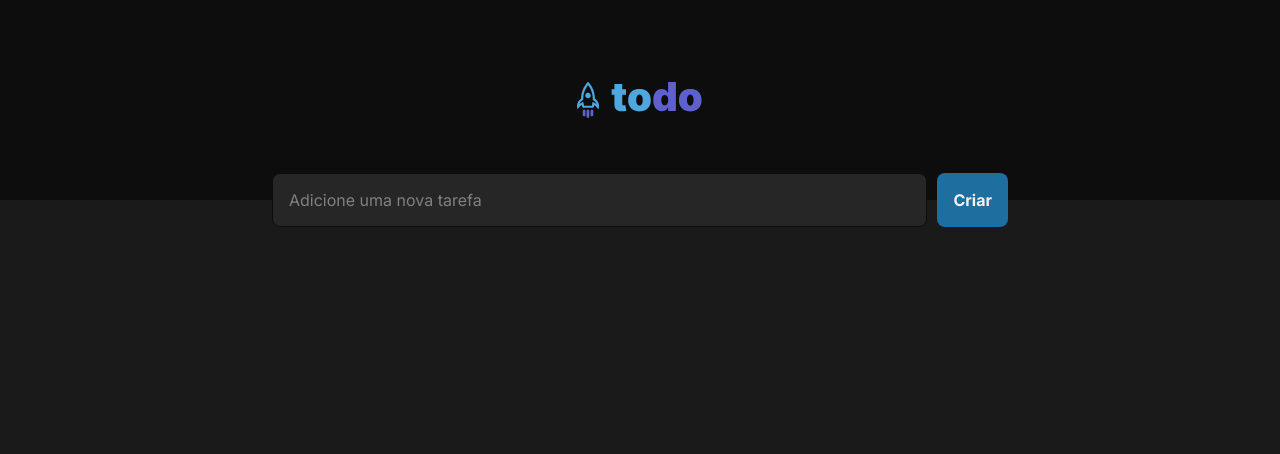
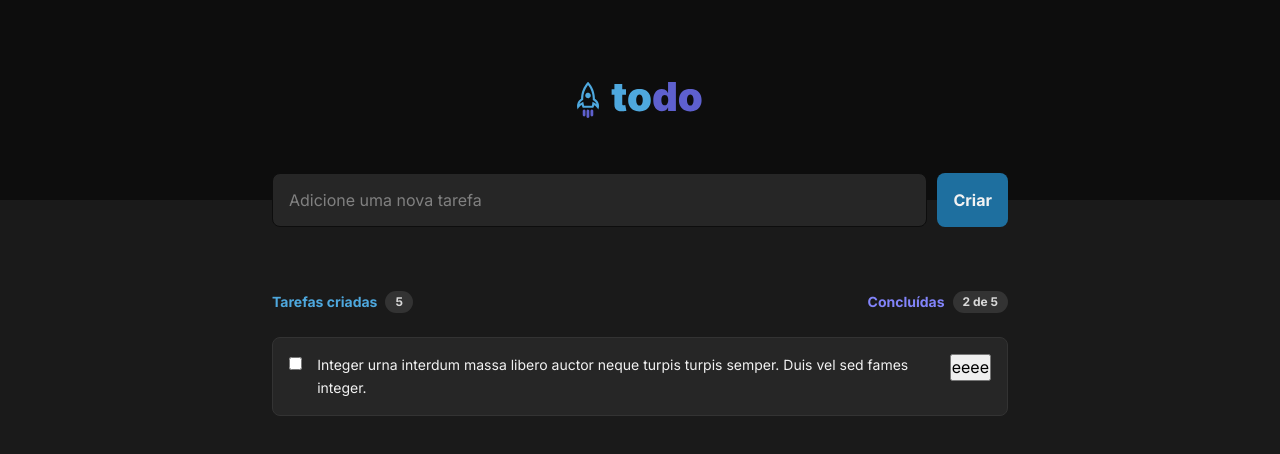
Before and after one commit to EdeiltonSO/2do, a React (Vite) app: page / in a window 1280 px wide. Shown: the top 454 px of the page. Built offline with nearby package versions, Linux system fonts and the light colour scheme.

Commit message:
feat: cria área da lista de tarefas

```diff
--- a/src/pages/Home/index.tsx
+++ b/src/pages/Home/index.tsx
@@ -1,6 +1,6 @@
 import logo2do from '../../assets/logo.svg'
 
-import { Button, FormContainer, Header, Task, TaskContainer, TaskCounter, TaskHeader, TaskInput, TaskList } from "./styles";
+import { Button, Checkbox, FormContainer, Header, Task, TaskContainer, TaskCounter, TaskHeader, TaskInput, TaskList } from "./styles";
 
 export function Home() {
     return (
@@ -15,6 +15,29 @@ export function Home() {
                     </form>
                 </FormContainer>
             </Header>
+
+            <TaskContainer>
+                <TaskHeader>
+                    <TaskCounter>
+                        <p id='created'>Tarefas criadas</p>
+                        <span>5</span>
+                    </TaskCounter>
+                    <TaskCounter>
+                        <p id='done'>Concluídas</p>
+                        <span>2 de 5</span>
+                    </TaskCounter>
+                </TaskHeader>
+                <TaskList>
+                    <Task>
+                        <label>
+                            <input type='checkbox' />
+                        </label>
+
+                        <p>Integer urna interdum massa libero auctor neque turpis turpis semper. Duis vel sed fames integer.</p>
+                        <button>eeee</button>
+                    </Task>
+                </TaskList>
+            </TaskContainer>
         </>
     );
 }
--- a/src/pages/Home/styles.ts
+++ b/src/pages/Home/styles.ts
@@ -19,7 +19,6 @@ export const Header = styled.header`
 export const FormContainer = styled.div`
     width: 46rem;
     height: 3.375rem;
-    // border: 1px solid #f00;
     margin-top: 3.3125rem;
 
     form {
@@ -51,4 +50,85 @@ export const Button = styled.button`
     color: ${props => props.theme.gray100};
     border-radius: 8px;
     font-weight: bold;
+    cursor: pointer;
+    transition: 0.2s;
+
+    &:hover {
+        background-color: ${props => props.theme.blue};
+    }
 `;
+
+export const TaskContainer = styled.div`
+    width: 100%;
+    height: fit-content;
+    //background-color: #234;
+    margin-bottom: 5rem;
+
+    display: flex;
+    justify-content: center;
+    flex-direction: column;
+    align-items: center;
+`;
+
+export const TaskHeader = styled.div`
+    width: 46rem;
+    height: fit-content;
+    margin-top: 4rem;
+
+    display: flex;
+    justify-content: space-between;
+`;
+
+export const TaskCounter = styled.div`
+    display: flex;
+    align-items: center;
+    gap: 0.5rem;
+
+    p {
+        font-weight: bold;
+        font-size: 14px;
+    }
+
+    p#created { color: ${props => props.theme.blue} }
+    p#done { color: ${props => props.theme.purple} }
+
+    span {
+        padding: 0 0.625rem;
+        font-size: 12px;
+        font-weight: bold;
+        color: ${props => props.theme.gray200};
+        background-color: ${props => props.theme.gray400};
+        border-radius: 1rem;
+    }
+`;
+
+export const TaskList = styled.ul`
+    width: 46rem;
+    height: fit-content;
+    margin-top: 1.5rem;
+`;
+
+export const Task = styled.li`
+    width: 100%;
+    height: fit-content;
+    list-style: none;
+    padding: 1rem;
+    font-size: 0.875rem;
+    background-color: ${props => props.theme.gray500};
+    border: 1px solid ${props => props.theme.gray400};
+    border-radius: 8px;
+
+    display: flex;
+    justify-content: space-between;
+    align-items: flex-start;
+    gap: 0.95rem;
+
+    &:not(:first-child) {
+        margin-top: 0.75rem;
+    }
+
+    p {
+        width: 100%;
+        line-height: 1.4rem;
+    }
+`;
```
